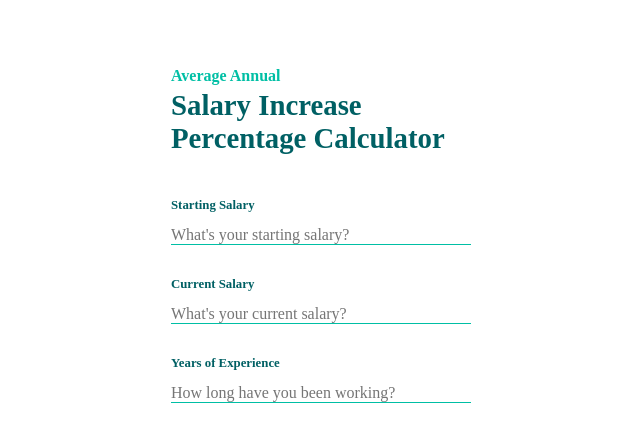
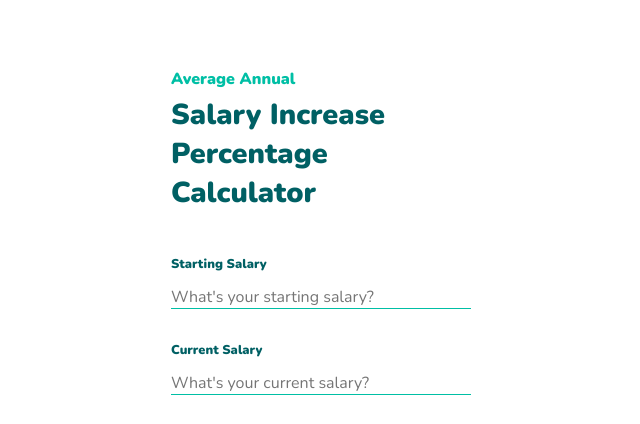
Before and after one commit to yishuenlo/salaryPctCalc, a plain HTML site: page index.html in a window 1280 px wide. Shown: the top 424 px of the page, without its empty margins (319-959 px from the left). Drawn offline with nearby package versions, Linux system fonts and the light colour scheme.

Commit message:
add fonts

```diff
--- a/index.html
+++ b/index.html
@@ -2,6 +2,7 @@
 <html lang="en" dir="ltr">
   <head>
     <meta charset="utf-8">
+    <link href="https://fonts.googleapis.com/css?family=Nunito:400,900" rel="stylesheet">
     <link rel="stylesheet" href="style.css">
     <title>Average Annual Salary Increase Percentage Calculator</title>
   </head>
```
